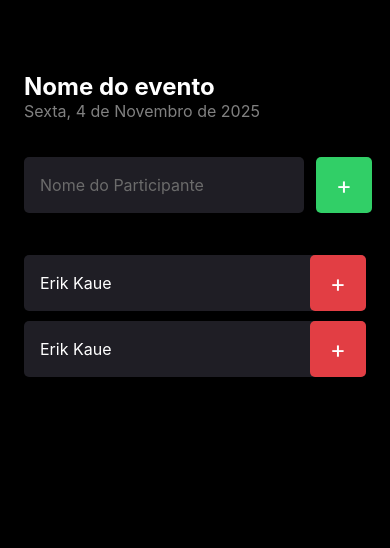
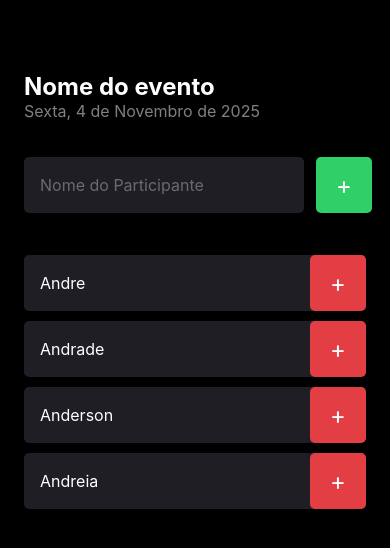
Before and after one commit to Kaue-Luz/Fist-Mobile-App, a React Native app: screen / in a window 390 px wide. Shown: the top 548 px of the page. Built offline with nearby package versions, Linux system fonts and the light colour scheme.

Commit message:
Fundamentos - Utilizando Propriedades no Componente

```diff
--- a/src/components/Participant/index.tsx
+++ b/src/components/Participant/index.tsx
@@ -1,10 +1,15 @@
 import { Text, TouchableOpacity, View } from "react-native";
 import { styles } from "./styles";
 
-export function Participant() {
+type Props = {
+  name: string;
+};
+
+export function Participant(props: Props) {
   return (
     <View style={styles.container}>
-      <Text style={styles.name}>Erik Kaue</Text>
+      <Text style={styles.name}>{props.name}</Text>
+
       <TouchableOpacity style={styles.button}>
         <Text style={styles.buttonText}>+</Text>
       </TouchableOpacity>
--- a/src/screens/Home/index.tsx
+++ b/src/screens/Home/index.tsx
@@ -25,8 +25,10 @@ export default function Home() {
         </TouchableOpacity>
       </View>
 
-      <Participant />
-      <Participant />
+      <Participant name="Andre" />
+      <Participant name="Andrade" />
+      <Participant name="Anderson" />
+      <Participant name="Andreia" />
     </View>
   );
 }
```
